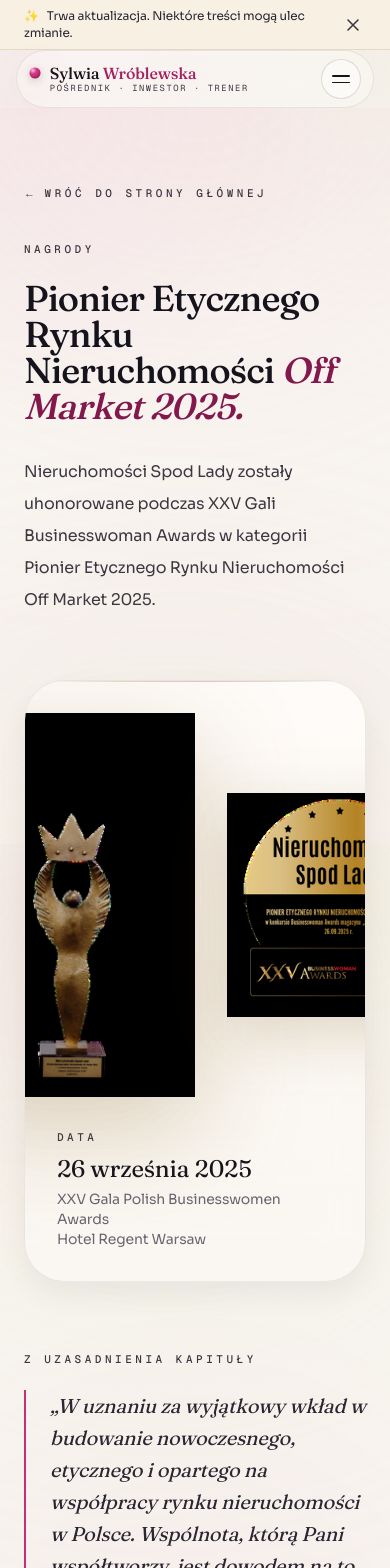
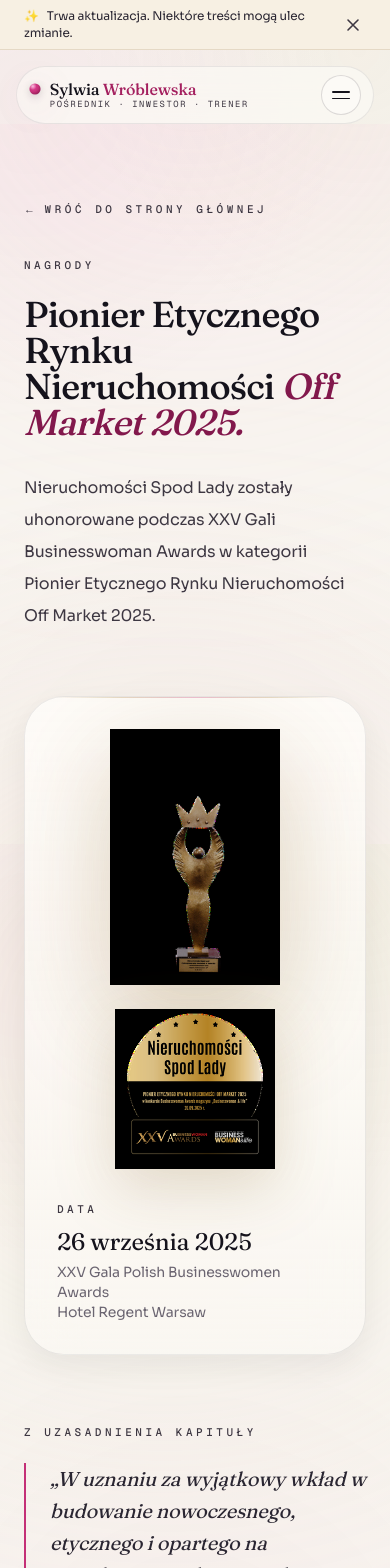
Before and after one commit to dariuszszuca-lang/sylwia-website, a Next.js app: page /nagrody in a window 390 px wide. Shown: the top 1568 px of the page. Built offline with nearby package versions, Linux system fonts and the light colour scheme.

Commit message:
fix: menu nie sticky + responsive hero (award badge pod portretem na mobile) + responsive sekcja nagrody (statuetka stack na mobile)

```diff
--- a/app/nagrody/page.tsx
+++ b/app/nagrody/page.tsx
@@ -32,20 +32,20 @@
         <section className="mt-4">
           <div className="premium-panel champagne-line rounded-[2.5rem] p-8 sm:p-12">
             <div className="grid gap-8 lg:grid-cols-[0.55fr_0.45fr] lg:items-center">
-              <div className="flex items-center justify-center gap-8">
+              <div className="flex flex-col items-center justify-center gap-6 sm:flex-row sm:gap-8">
                 <Image
                   src="/images/nagrody/statuetka.png"
                   alt="Statuetka Pionier Etycznego Rynku Nieruchomości Off Market 2025"
                   width={260}
                   height={520}
-                  className="h-auto w-auto max-h-[24rem] object-contain drop-shadow-[0_30px_50px_rgba(122,82,16,0.25)]"
+                  className="h-auto w-auto max-h-[16rem] sm:max-h-[20rem] lg:max-h-[24rem] object-contain drop-shadow-[0_30px_50px_rgba(122,82,16,0.25)]"
                 />
                 <Image
                   src="/images/nagrody/odznaka-pioniera.png"
                   alt="Odznaka Pionier Etycznego Rynku Nieruchomości Off Market 2025"
                   width={220}
                   height={220}
-                  className="h-auto w-auto max-h-[14rem] object-contain drop-shadow-[0_18px_30px_rgba(122,82,16,0.2)]"
+                  className="h-auto w-auto max-h-[10rem] sm:max-h-[12rem] lg:max-h-[14rem] object-contain drop-shadow-[0_18px_30px_rgba(122,82,16,0.2)]"
                 />
               </div>
               <div>
--- a/app/page.tsx
+++ b/app/page.tsx
@@ -170,12 +170,13 @@
                     />
                   </div>
 
-                  {/* Award badge: floating prawy dolny rog */}
-                  <div className="absolute -bottom-6 -right-3 sm:-right-6 max-w-[20rem]">
+                  {/* Award badge: na mobile pod portretem, na desktop floating */}
+                  <div className="mt-6 sm:absolute sm:-bottom-6 sm:-right-3 sm:mt-0 lg:-right-6 sm:max-w-[20rem]">
                     <AwardBadge />
                   </div>
 
-                  <div className="absolute -top-4 -left-2 rounded-2xl border border-border-strong bg-background-soft/95 px-4 py-3 shadow-md backdrop-blur-xl sm:-left-6">
+                  {/* Telefon chip: ukryty na małym mobile, floating od sm+ */}
+                  <div className="hidden sm:block absolute -top-4 -left-2 rounded-2xl border border-border-strong bg-background-soft/95 px-4 py-3 shadow-md backdrop-blur-xl sm:-left-6">
                     <p className="kicker">Telefon</p>
                     <a
                       href="tel:+48571309209"
@@ -246,20 +247,20 @@
                     Zobacz więcej o nagrodzie <span aria-hidden>→</span>
                   </Link>
                 </div>
-                <div className="flex items-center justify-center gap-6">
+                <div className="flex flex-col items-center justify-center gap-6 sm:flex-row">
                   <Image
                     src="/images/nagrody/statuetka.png"
                     alt="Statuetka Pionier Etycznego Rynku Nieruchomości Off Market 2025"
                     width={200}
                     height={400}
-                    className="h-auto w-auto max-h-[18rem] object-contain drop-shadow-[0_24px_40px_rgba(122,82,16,0.25)]"
+                    className="h-auto w-auto max-h-[14rem] sm:max-h-[18rem] object-contain drop-shadow-[0_24px_40px_rgba(122,82,16,0.25)]"
                   />
                   <Image
                     src="/images/nagrody/odznaka-pioniera.png"
                     alt="Odznaka Pionier Etycznego Rynku Nieruchomości Off Market 2025"
                     width={180}
                     height={180}
-                    className="h-auto w-auto max-h-[10rem] object-contain drop-shadow-[0_12px_24px_rgba(122,82,16,0.2)]"
+                    className="h-auto w-auto max-h-[8rem] sm:max-h-[10rem] object-contain drop-shadow-[0_12px_24px_rgba(122,82,16,0.2)]"
                   />
                 </div>
               </div>
--- a/components/SiteHeader.tsx
+++ b/components/SiteHeader.tsx
@@ -37,14 +37,14 @@
   }, [menuOpen]);
 
   return (
-    <header className="sticky top-4 z-50 px-4 sm:top-6 sm:px-6 lg:px-10">
+    <header className="relative z-40 px-4 pt-4 sm:px-6 sm:pt-6 lg:px-10">
       <div className="mx-auto max-w-6xl">
         <div
           className={[
-            "flex items-center justify-between gap-3 rounded-full border px-3 py-2 transition-all duration-500 sm:px-4 sm:py-2.5",
+            "flex items-center justify-between gap-3 rounded-full border px-3 py-2 sm:px-4 sm:py-2.5",
             scrolled
               ? "border-border-strong bg-background-soft/85 shadow-md backdrop-blur-2xl"
-              : "border-border bg-background-soft/55 backdrop-blur-xl",
+              : "border-border bg-background-soft/65 backdrop-blur-xl",
           ].join(" ")}
         >
           <Link
```
